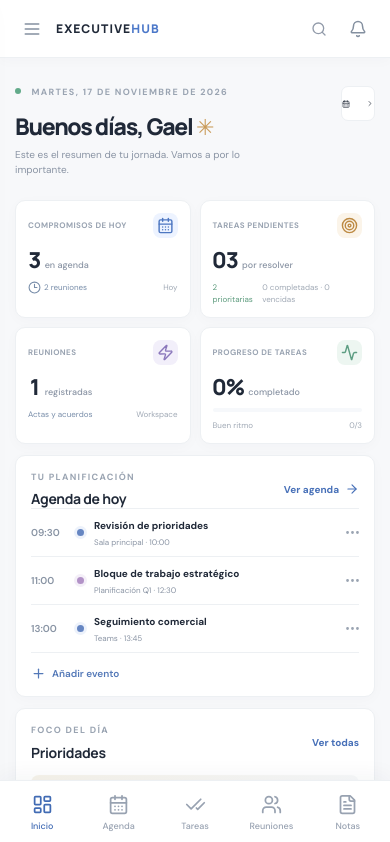
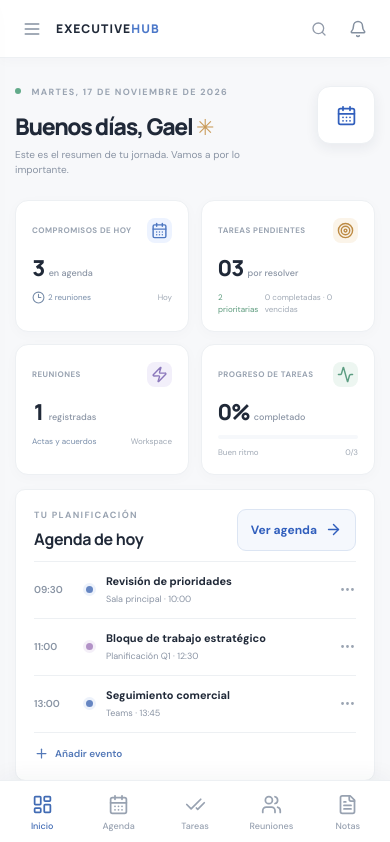
Before and after one commit to GaelCodeL/executive-hub, a React (Vite) app: page / in a window 390 px wide. Shown: the top 842 px of the page. Built offline with nearby package versions, Linux system fonts and the light colour scheme.

Commit message:
Add dashboard breathing room and enlarge agenda shortcut

```diff
--- a/src/index.css
+++ b/src/index.css
@@ -164,3 +164,48 @@ button,input,select,textarea{-webkit-tap-highlight-color:transparent}
  .modal-actions button{min-height:42px;font-size:12px}
 }
 @keyframes dialog-in{from{transform:translateY(8px) scale(.985);opacity:.5}to{transform:translateY(0) scale(1);opacity:1}}
+
+
+/* Dashboard mobile spacing and prominent agenda shortcut */
+@media(max-width:760px){
+  .stats-grid{gap:12px;margin-bottom:14px}
+  .stat-card{padding:17px 16px 16px;min-height:126px;border-radius:13px}
+  .stat-top{font-size:8px;letter-spacing:.45px;gap:8px}
+  .stat-value{margin:10px 0 8px}
+  .dashboard-grid,.bottom-grid{gap:14px;margin-bottom:14px}
+  .panel{padding:19px 18px}
+  .agenda-panel .panel-heading{gap:12px;align-items:center;padding-bottom:10px}
+  .agenda-panel .panel-heading h2{font-size:16px}
+  .agenda-panel .panel-heading .text-button{
+    min-height:42px;
+    padding:0 13px;
+    border:1px solid #dce5f3;
+    border-radius:9px;
+    background:#f5f8fd;
+    color:#315fbd;
+    font-size:12px;
+    font-weight:700;
+    gap:8px;
+    white-space:nowrap;
+  }
+  .agenda-panel .panel-heading .text-button svg{width:17px;height:17px}
+  .timeline-row{min-height:57px;grid-template-columns:43px 11px minmax(0,1fr) 20px;gap:9px}
+  .event-content strong{font-size:11px}
+  .event-content span{font-size:9px}
+  .date-button{
+    width:58px;
+    height:58px;
+    min-width:58px;
+    border-radius:13px;
+    justify-content:center;
+    gap:0;
+    padding:0;
+    background:var(--surface);
+    border:1px solid var(--line);
+    box-shadow:0 4px 13px rgba(26,43,69,.07);
+    color:var(--blue);
+    flex-shrink:0;
+  }
+  .date-button svg:first-child{width:21px;height:21px}
+  .date-button svg:last-child{display:none}
+}
```
